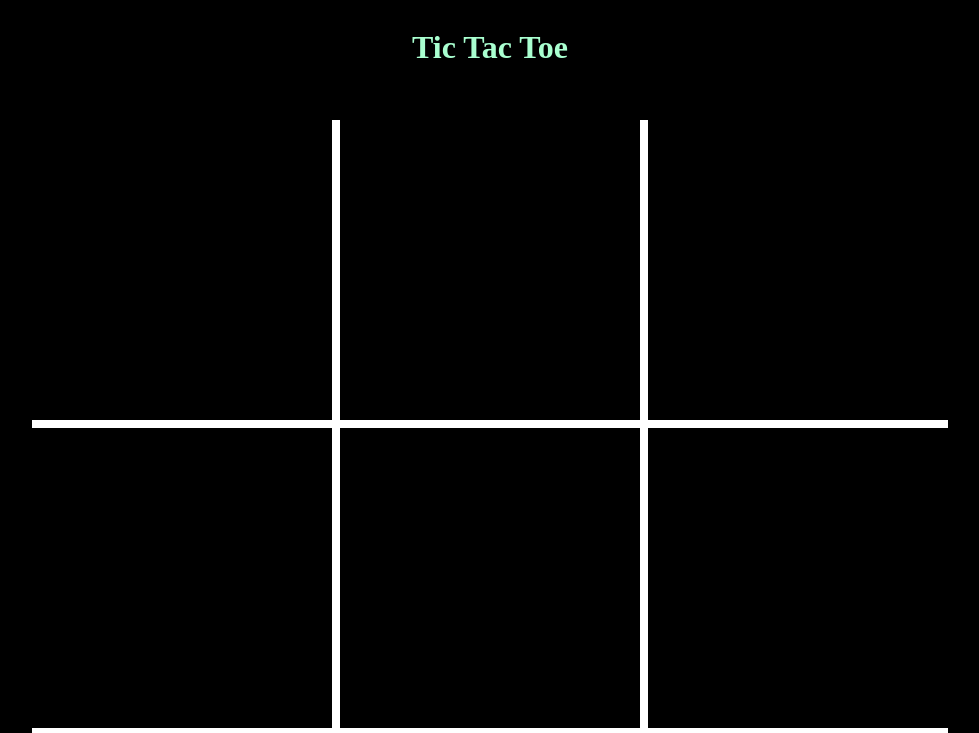
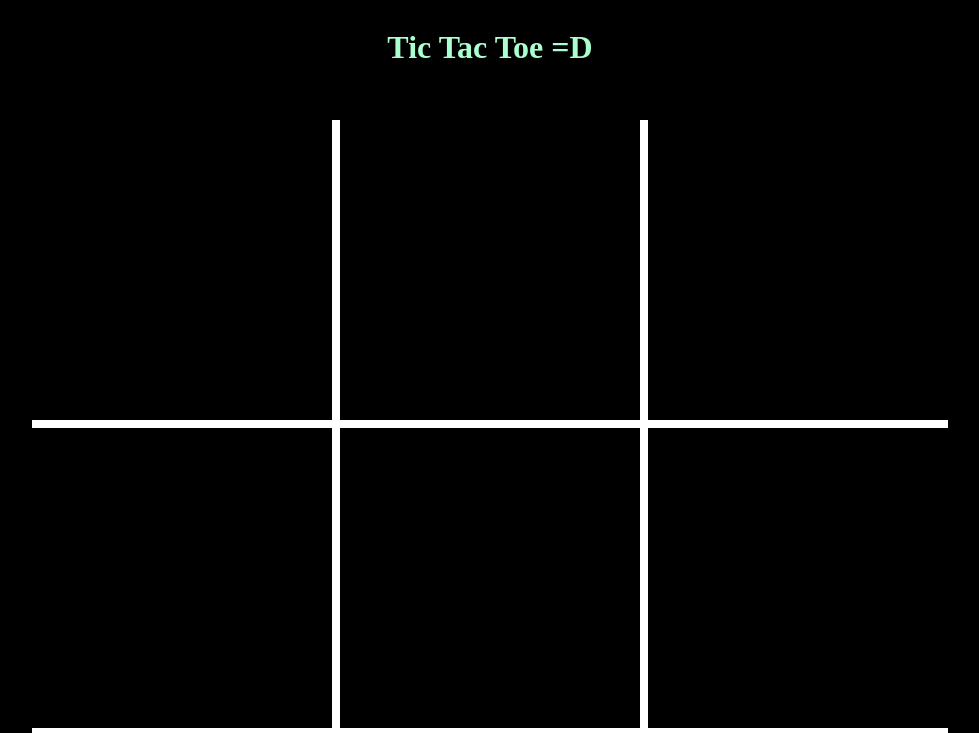
Before and after one commit to Carol-Christian/Tic_Tac_Toe, a plain HTML site: page index.html in a window 1280 px wide. Shown: the top 733 px of the page, without its empty margins (150-1129 px from the left). Drawn offline with Linux system fonts and the light colour scheme.

Commit message:
added more swag

```diff
--- a/index.html
+++ b/index.html
@@ -3,12 +3,12 @@
 <head>
     <meta charset="UTF-8">
     <meta name="viewport" content="width=device-width, initial-scale=1.0">
-    <title>Tic Tac Toe</title>
+    <title>Tic Tac Toe =D</title>
     <link rel="stylesheet" href="main.css">
     <script src="app.js" defer></script>
 </head>
 <body>
-    <h1>Tic Tac Toe</h1>
+    <h1>Tic Tac Toe =D</h1>
     <p class="winStatement"></p>
     <div class="GameBoard">
         <div class="selection box1"></div>
```
